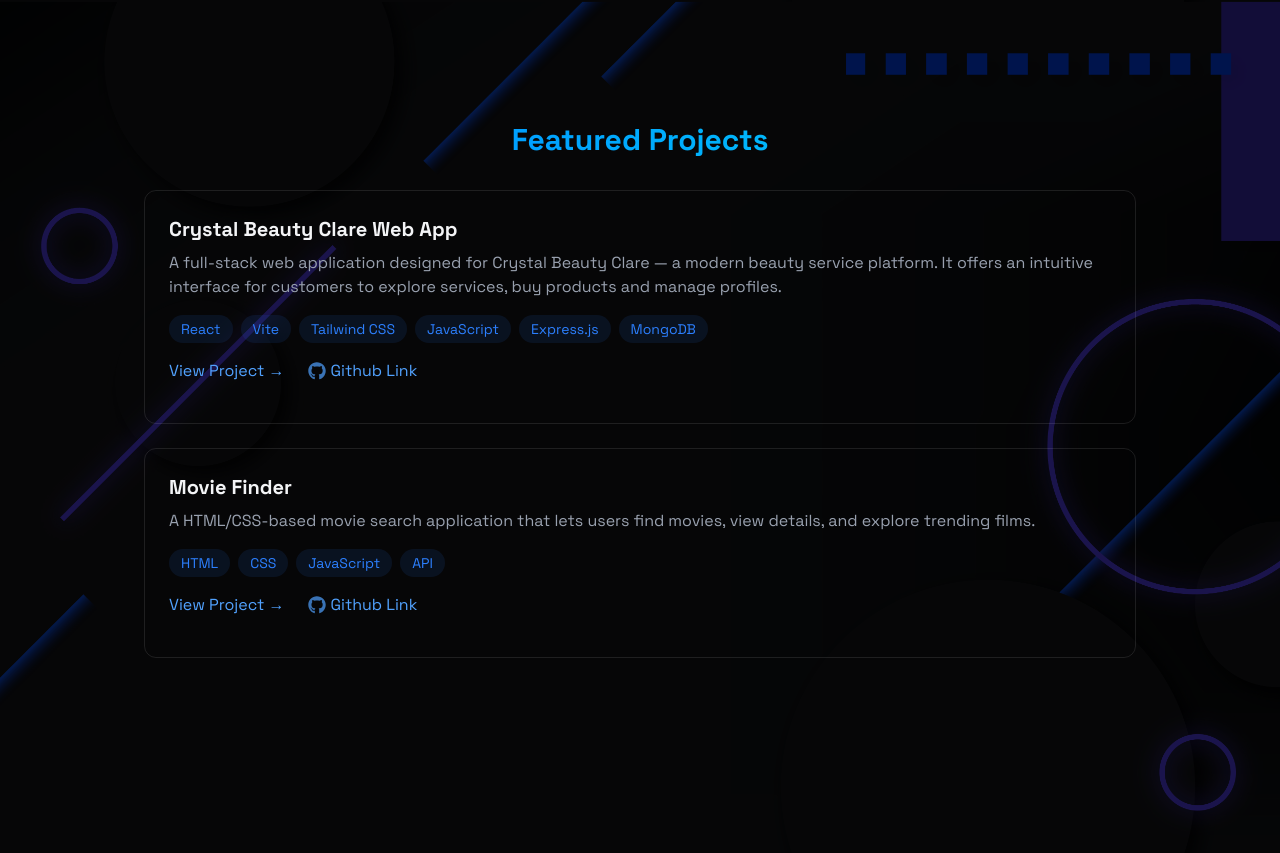
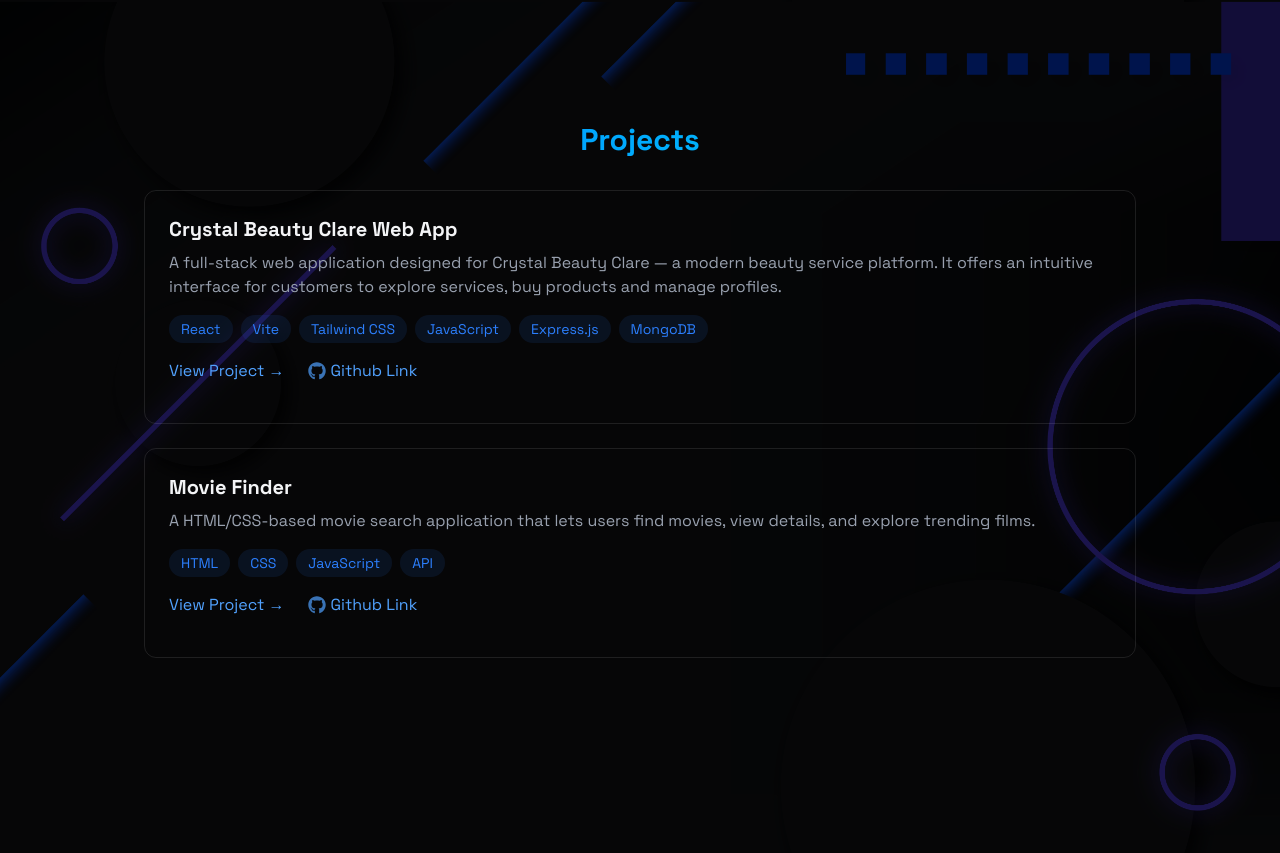
Before and after one commit to sandun440/sandun-portfolio, a React (Vite) app: page / in a window 1280 px wide. Shown: the part 2558-3411 px from the top of the page. Built offline with nearby package versions, Linux system fonts and the light colour scheme.

Commit message:
project section update

```diff
--- a/src/components/sections/Projects.jsx
+++ b/src/components/sections/Projects.jsx
@@ -10,12 +10,15 @@ export const Projects = () => {
       <RevealOnScroll>
         <div className="max-w-5xl mx-auto px-4">
           <h2 className="text-3xl font-bold mb-8 bg-gradient-to-r from-blue-500 to-cyan-400 bg-clip-text text-transparent text-center">
-            Featured Projects
+            Projects
           </h2>
 
           <div className="grid grid-cols-1 gap-6">
             {/* Crystal Beauty Clare Project */}
-            <div className="p-6 rounded-xl border border-white/10 hover:-translate-y-1 hover:border-blue-500/30 hover:shadow-[0_2px_8px_rgba(59,130,246,0.2)] transition">
+            <div className="relative overflow-hidden group p-6 rounded-xl border border-white/10 hover:-translate-y-1 hover:border-blue-500/30 hover:shadow-[0_2px_8px_rgba(59,130,246,0.2)] transition">
+              {/* Shine effect overlay */}
+              <div className="absolute inset-0 -left-full group-hover:left-full bg-gradient-to-r from-transparent via-white/20 to-transparent w-full h-full transition-all duration-2000 ease-out pointer-events-none" />
+
               <h3 className="text-xl font-bold mb-2">Crystal Beauty Clare Web App</h3>
               <p className="text-gray-400 mb-4">
                 A full-stack web application designed for Crystal Beauty Clare — a modern beauty service platform.
@@ -55,7 +58,10 @@ export const Projects = () => {
             </div>
 
             {/* Movie Finder Project */}
-            <div className="p-6 rounded-xl border border-white/10 hover:-translate-y-1 hover:border-blue-500/30 hover:shadow-[0_2px_8px_rgba(59,130,246,0.2)] transition">
+            <div className="relative overflow-hidden group p-6 rounded-xl border border-white/10 hover:-translate-y-1 hover:border-blue-500/30 hover:shadow-[0_2px_8px_rgba(59,130,246,0.2)] transition">
+              {/* Shine effect overlay */}
+              <div className="absolute inset-0 -left-full group-hover:left-full bg-gradient-to-r from-transparent via-white/20 to-transparent w-full h-full transition-all duration-2000 ease-out pointer-events-none" />
+
               <h3 className="text-xl font-bold mb-2">Movie Finder</h3>
               <p className="text-gray-400 mb-4">
                 A HTML/CSS-based movie search application that lets users find movies, view details, and explore trending films.
```
